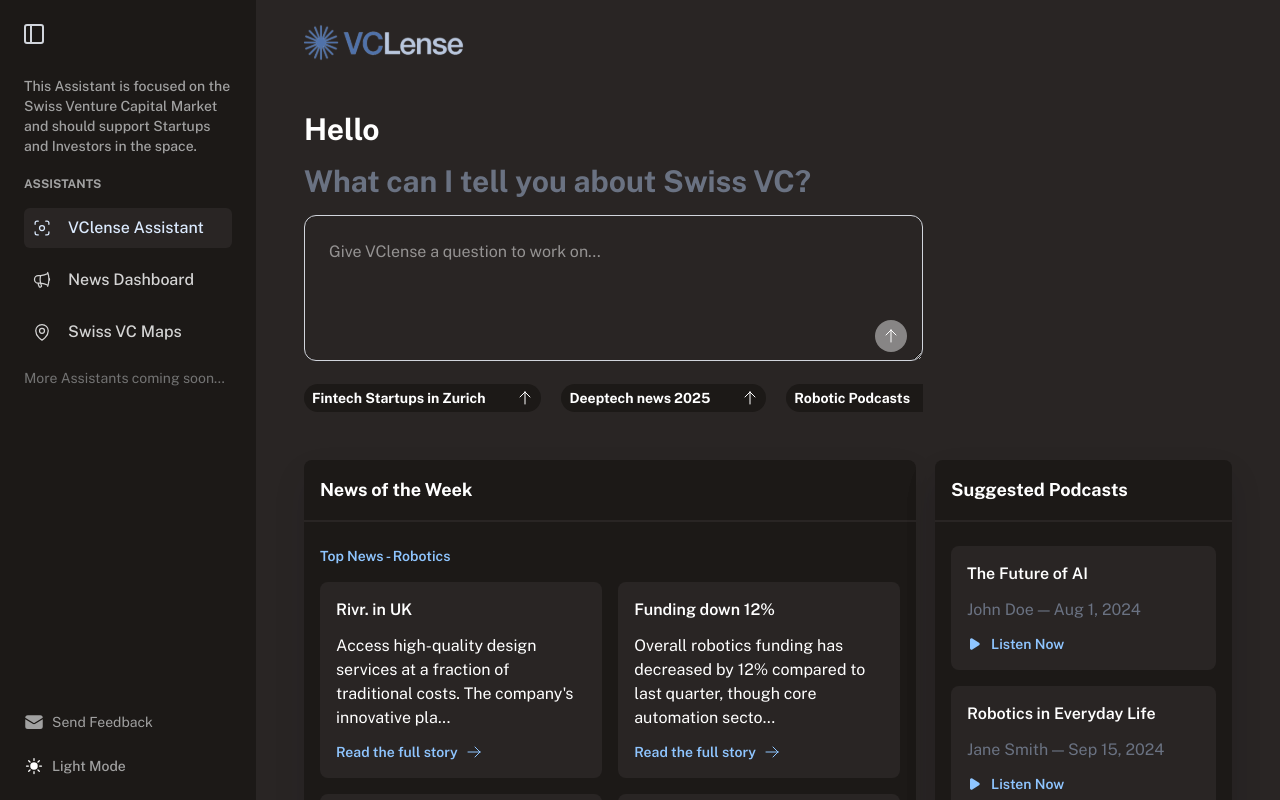
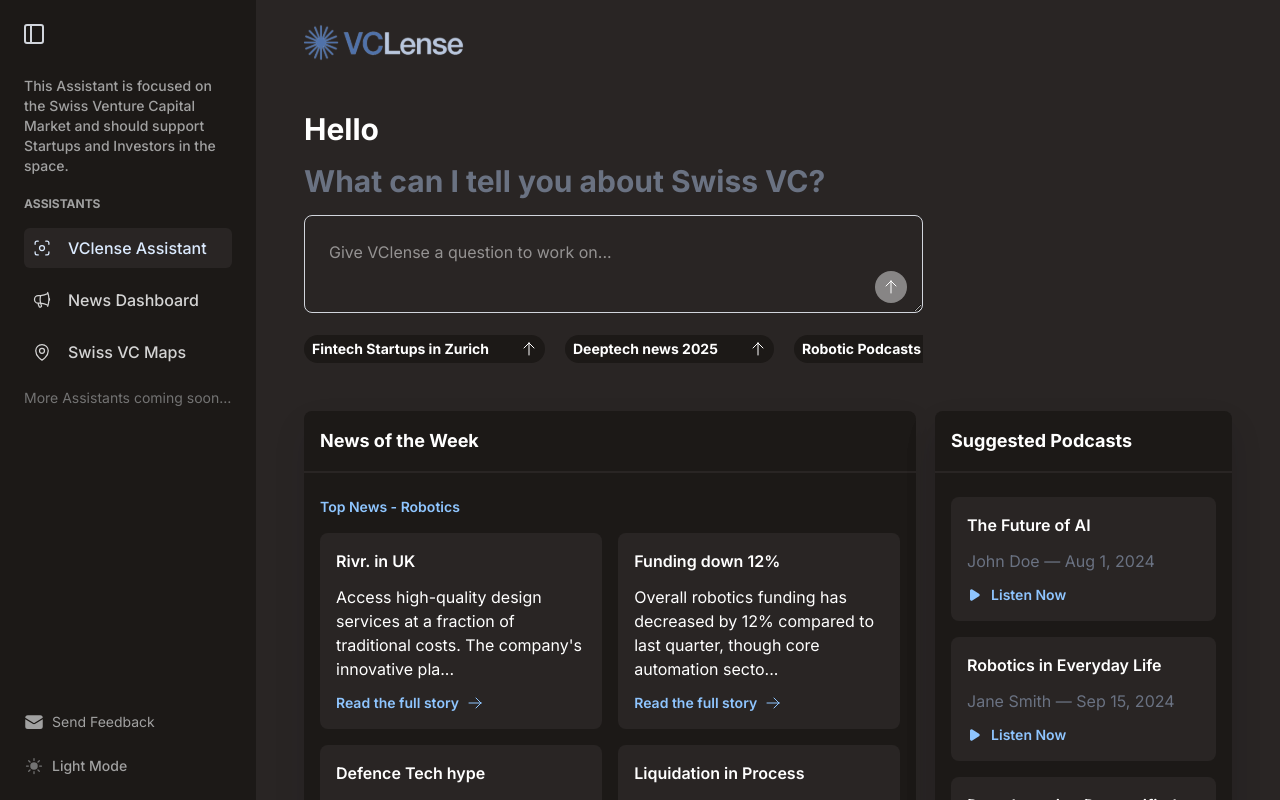
Before and after one commit to integral-digi/vclense-dash, a Next.js app: page /vclense-assistant in a window 1280 px wide. Both pictures are taken after a click on the button "Dark Mode". Shown: the top 800 px of the page. Built offline with nearby package versions, Linux system fonts and the light colour scheme.

Commit message:
fix: update tooltip styles and adjust textarea rows in AIChat component

```diff
--- a/app/components/Toggler.tsx
+++ b/app/components/Toggler.tsx
@@ -30,7 +30,7 @@ const ThemeToggler: React.FC = () => {
 			"
 		>
 			{darkMode ? (
-				<SunIcon className="h-5 w-5 text-white" />
+				<SunIcon className="h-5 w-5 text-neutral-500" />
 			) : (
 				<MoonIcon className="h-5 w-5 text-neutral-500" />
 			)}
--- a/app/globals.css
+++ b/app/globals.css
@@ -34,30 +34,14 @@ body {
 	stroke-opacity: 0.5 !important;
 }
 
-recharts-tooltip {
-	background-color: #ffffff !important;
+.recharts-tooltip-wrapper {
+	background: #ffffff !important;
 	color: #000000 !important;
+	border: none !important;
 	border-radius: 8px !important;
-	padding: 8px !important;
+	outline: none !important;
+	box-shadow: 0px 15px 35px rgba(13, 21, 55, 0.08) !important;
 }
-
-.custom-tooltip {
-	background-color: #222 !important; /* Use !important to override inline styles if needed */
-	color: #fff !important;
-	padding: 10px !important;
-	border-radius: 5px !important;
-	box-shadow: 2px 2px 5px rgba(0, 0, 0, 0.3) !important;
-  }
-
-  .custom-tooltip .label {
-	font-weight: bold !important;
-	margin-bottom: 5px !important;
-  }
-
-  .custom-tooltip .desc {
-	margin: 0 !important;
-	font-size: 0.9em !important;
-  }
 
 /* 6) Your custom utilities */
 @layer utilities {
--- a/app/layout.tsx
+++ b/app/layout.tsx
@@ -1,9 +1,9 @@
 import type { Metadata } from "next";
-import { Public_Sans  } from "next/font/google";
+import { Inter, Public_Sans  } from "next/font/google";
 import "./globals.css";
 import { DarkModeProvider } from "@/context/DarkModeContext";
 
-const roboto = Public_Sans({
+const roboto = Inter({
 	variable: "--font-roboto",
 	subsets: ["latin"],
 });
--- a/app/vclense-assistant/components/AIChat.tsx
+++ b/app/vclense-assistant/components/AIChat.tsx
@@ -26,9 +26,9 @@ const AIChat = () => {
             </p>
             <div className="w-full relative">
                 <textarea
-                    rows={4}
+                    rows={2}
                     placeholder={aiItems.placeholder}
-                    className="w-full p-6 dark:text-white bg-white dark:bg-stone-800 border border-gray-300 rounded-xl focus:outline-none focus:ring focus:ring-blue-500"
+                    className="w-full p-6 dark:text-white bg-white dark:bg-stone-800 border border-gray-300 rounded-lg focus:outline-none focus:ring focus:ring-blue-500"
                 ></textarea>
                 <button className="absolute right-4 bottom-4 bg-neutral-200/50 text-white rounded-full p-2 hover:bg-blue-300">
                     <ArrowUpIcon className="w-4 h-4 text-gray-500 dark:text-white" />
@@ -41,7 +41,7 @@ const AIChat = () => {
                         href={link.action}
                         className="text-gray-500 dark:text-whiteno-underline"
                     >
-                        <div className="hover:bg-blue-100 px-2 py-1 flex items-center space-x-8 bg-neutral-200/50  dark:bg-stone-900 rounded-full">
+                        <div className="hover:bg-blue-100 dark:hover:bg-zinc-800 px-2 py-1 flex items-center space-x-8 bg-neutral-200/50  dark:bg-stone-900 rounded-full">
                             <p className="text-gray-700 dark:text-white font-bold text-sm text-nowrap">
                                 {link.label}
                             </p>
--- a/app/vclense-assistant/components/Chart.tsx
+++ b/app/vclense-assistant/components/Chart.tsx
@@ -34,11 +34,11 @@ const NewsBarChart = () => {
 		// map to our chart data
 		const chartData = months.map((m) => {
 			const label = m.toLocaleString("default", { month: "short" });
-			const count = newsData.articles.filter((a) => {
+			const news = newsData.articles.filter((a) => {
 				const d = new Date(a.publishedAt);
 				return d.getFullYear() === m.getFullYear() && d.getMonth() === m.getMonth();
 			}).length;
-			return { date: label, count };
+			return { date: label, news };
 		});
 
 		const startLabel = months[0].toLocaleString("default", { month: "short" }) + " " + months[0].getFullYear();
@@ -62,7 +62,7 @@ const NewsBarChart = () => {
 			<BarChart
 				data={data}
 				index="date"
-				categories={["count"]}
+				categories={["news"]}
 				colors={["#FFFFFF"]}
 				valueFormatter={valueFormatter}
 				showYAxis={false}
```
